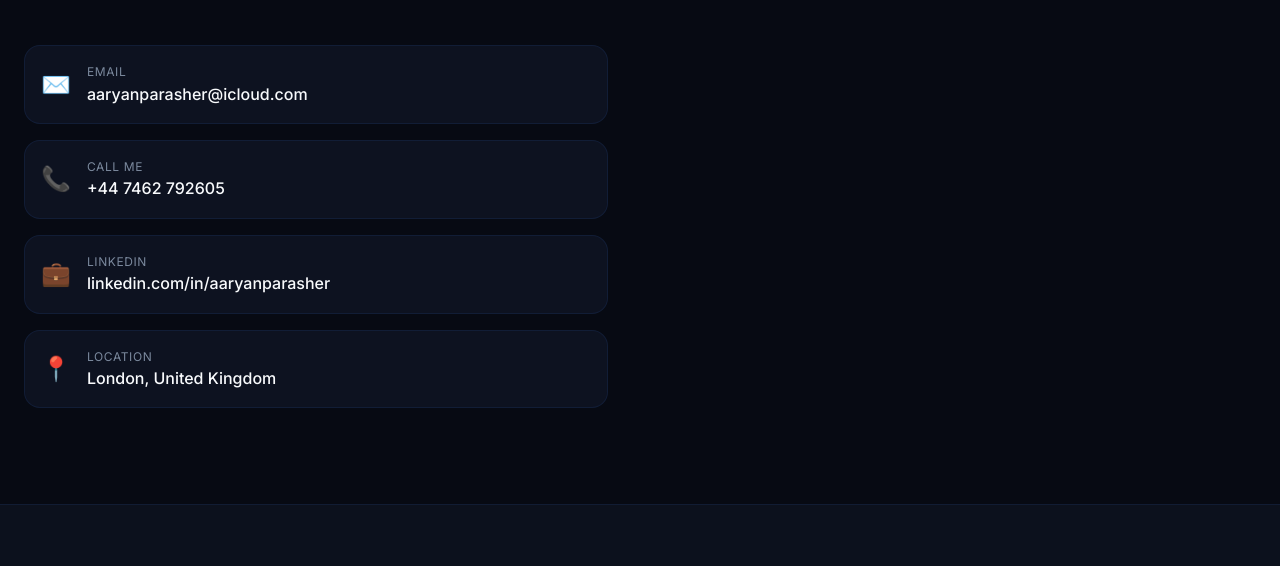
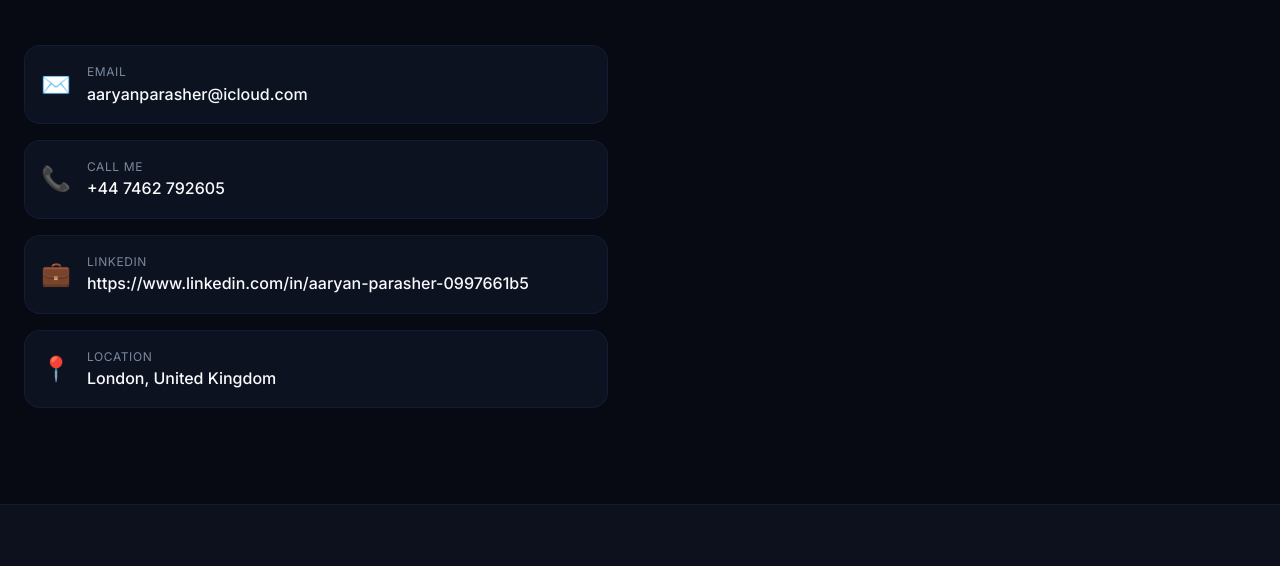
Before and after one commit to Aaryan135/website, a plain HTML site: page index.html in a window 1280 px wide. Shown: the part 7995-8561 px from the top of the page. Drawn offline with Linux system fonts and the light colour scheme.

Commit message:
Update index.html

```diff
--- a/index.html
+++ b/index.html
@@ -578,7 +578,7 @@
                             <div class="link-icon">💼</div>
                             <div class="link-text">
                                 <span class="link-label">LinkedIn</span>
-                                <span class="link-value">linkedin.com/in/aaryanparasher</span>
+                                <span class="link-value">https://www.linkedin.com/in/aaryan-parasher-0997661b5</span>
                             </div>
                         </a>
                         <a href="#" class="contact-link">
```
